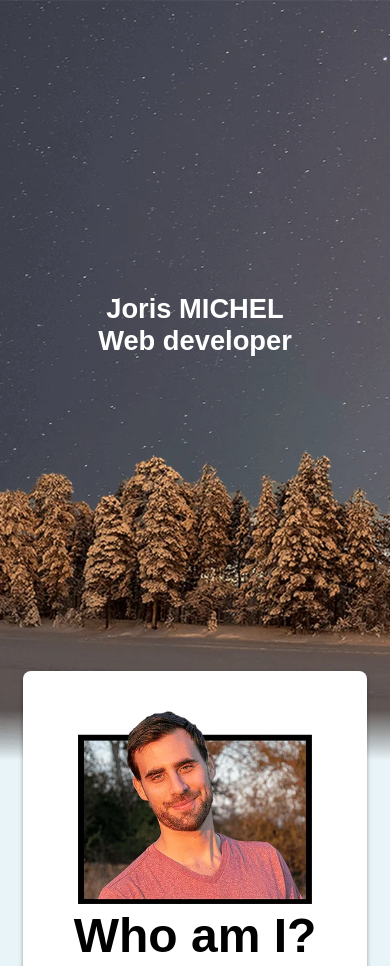
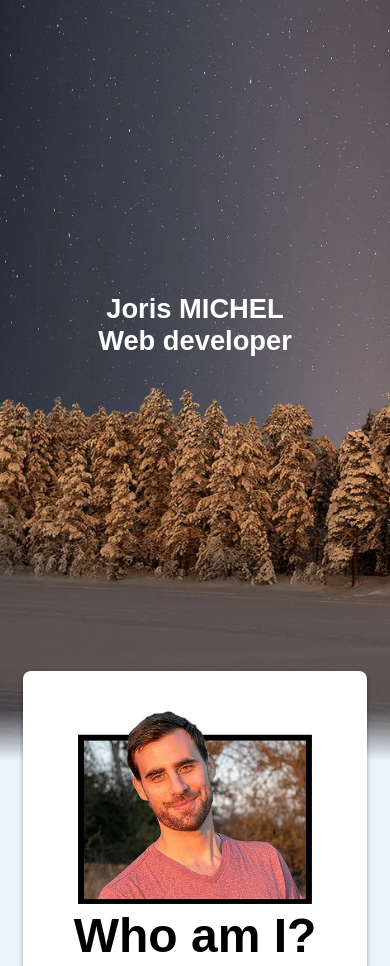
Before and after one commit to jorismi/JorisMichelPortfolio, a plain HTML site: page public/index.html in a window 390 px wide. Shown: the top 966 px of the page. Drawn offline with Linux system fonts and the light colour scheme; some packages are replaced by stand-ins of ours.

Commit message:
making image responsive

```diff
--- a/public/index.html
+++ b/public/index.html
@@ -15,9 +15,12 @@
 		<h1>LOADING IN PROGRESS...</h1>
 	</section>
 	<section id="headerSection">
-		<img src="assets/parallaxHeaderImages/bgSky.webp" alt="Background sky" loading="lazy" id="skyLayer" class="bg">
-		<img src="assets/parallaxHeaderImages/bgForest.webp" alt="Background forest" loading="lazy" id="forestLayer"
-			class="bg">
+		<img alt="Background sky" loading="lazy" id="skyLayer" class="bg" src="assets/parallaxHeaderImages/bgSky_1920.webp"
+			srcset="assets/parallaxHeaderImages/bgSky_480.webp 480w, assets/parallaxHeaderImages/bgSky_1920.webp 1920w"
+			sizes="100vw">
+		<img alt="Background forest" loading="lazy" id="forestLayer" class="bg" src="assets/parallaxHeaderImages/bgForest_1920.webp"
+		srcset="assets/parallaxHeaderImages/bgForest_480.webp 480w, assets/parallaxHeaderImages/bgForest_1920.webp 1920w"
+		sizes="100vw">
 		<h1 id="titleHeader">Joris MICHEL<br>Web developer</h1>
 		<div id="scrollIndicator"></div>
 	</section>
```
Also changed, not shown: public/assets/parallaxHeaderImages/bgForest.webp (deleted), public/assets/parallaxHeaderImages/bgForest_1920.webp (added), public/assets/parallaxHeaderImages/bgForest_480.webp (added), public/assets/parallaxHeaderImages/bgSky.webp (deleted), public/assets/parallaxHeaderImages/bgSky_1920.webp (added), public/assets/parallaxHeaderImages/bgSky_480.webp (added), 1 other file.
